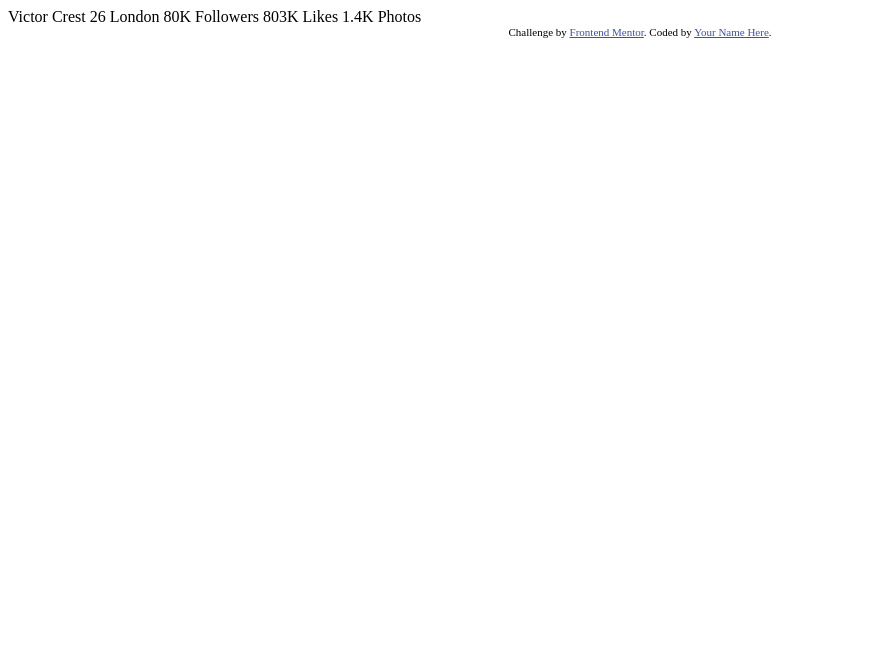
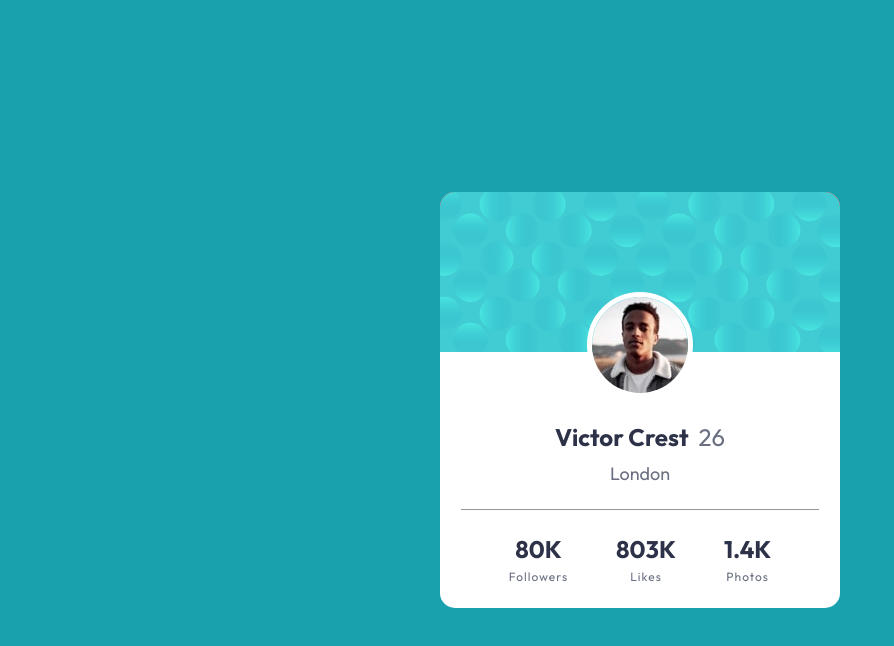
Before and after one commit to aatifsohel/fe-profile-card-component, a plain HTML site: page index.html in a window 1280 px wide. Shown: the whole page, without its empty margins (0-894 px from the left). Drawn offline with Linux system fonts and the light colour scheme.

Commit message:
make card

```diff
--- a/index.html
+++ b/index.html
@@ -1,35 +1,58 @@
 <!DOCTYPE html>
 <html lang="en">
   <head>
-  <meta charset="UTF-8">
-  <meta name="viewport" content="width=device-width, initial-scale=1.0"> <!-- displays site properly based on user's device -->
+    <meta charset="UTF-8" />
+    <meta name="viewport" content="width=device-width, initial-scale=1.0" />
 
-  <link rel="icon" type="image/png" sizes="32x32" href="./images/favicon-32x32.png">
+    <link
+      rel="icon"
+      type="image/png"
+      sizes="32x32"
+      href="./images/favicon-32x32.png"
+    />
+    <link rel="stylesheet" href="styles.css" />
 
     <title>Frontend Mentor | Profile card component</title>
-
-  <!-- Feel free to remove these styles or customise in your own stylesheet 👍 -->
-  <style>
-    .attribution { font-size: 11px; text-align: center; }
-    .attribution a { color: hsl(228, 45%, 44%); }
-  </style>
   </head>
   <body>
-  Victor Crest
-  26
-  London
+    <main>
+      <div class="profile-card">
+        <img src="images/image-victor.jpg" alt="Victor Crest" class="img" />
 
-  80K
-  Followers
+        <div class="user-details">
+          <div class="name">
+            <h1 class="username">Victor Crest</h1>
+            <span class="age">26</span>
+          </div>
 
-  803K
-  Likes
+          <p class="address">London</p>
+        </div>
 
-  1.4K
-  Photos
+        <div class="stats">
+          <div class="stats-items followers">
+            <span>80K </span>
+            <p>Followers</p>
+          </div>
+          <div class="stats-items likes">
+            <span>803K </span>
+            <p>Likes</p>
+          </div>
+          <div class="stats-items photos">
+            <span>1.4K </span>
+            <p>Photos</p>
+          </div>
+        </div>
+
         <div class="attribution">
-    Challenge by <a href="https://www.frontendmentor.io?ref=challenge" target="_blank">Frontend Mentor</a>.
-    Coded by <a href="#">Your Name Here</a>.
+          Challenge by
+          <a href="https://www.frontendmentor.io?ref=challenge" target="_blank"
+            >Frontend Mentor</a
+          >. Coded by
+          <a href="https://twitter.com/@aatifsohel" target="_blank"
+            >Aatif Sohel</a
+          >.
         </div>
+      </div>
+    </main>
   </body>
 </html>
--- a/styles.css
+++ b/styles.css
@@ -0,0 +1,131 @@
+@import url("https://fonts.googleapis.com/css2?family=Outfit:wght@400;700&display=swap");
+
+* {
+  padding: 0;
+  margin: 0;
+  box-sizing: border-box;
+}
+
+html {
+  font-size: 62.5%;
+}
+
+body {
+  font-family: "Outfit", sans-serif;
+  display: grid;
+  place-content: center;
+  min-height: 100vh;
+  background-color: hsl(185, 75%, 39%);
+  font-size: 1.8rem;
+}
+
+.profile-card {
+  background-color: #fff;
+  width: 40rem;
+  border-radius: 15px;
+  overflow: hidden;
+  padding-top: 10rem;
+
+  display: flex;
+  gap: 2.4rem;
+  flex-direction: column;
+  justify-content: center;
+  align-items: center;
+  position: relative;
+  z-index: 10000;
+}
+
+.profile-card::before {
+  content: "";
+  width: 100%;
+  height: 16rem;
+  position: absolute;
+  top: 0;
+  left: 0;
+  z-index: -1;
+  background-color: red;
+  background-image: url(images/bg-pattern-card.svg);
+  background-repeat: no-repeat;
+  background-size: cover;
+  background-position: top left;
+}
+
+.img {
+  border-radius: 50%;
+  border: 5px solid #fff;
+}
+
+.user-details {
+  display: flex;
+  flex-direction: column;
+  gap: 1rem;
+  justify-content: center;
+  align-items: center;
+}
+
+.name {
+  display: flex;
+  gap: 1rem;
+  justify-content: center;
+  align-items: center;
+}
+
+.username {
+  font-size: 2.4rem;
+  font-weight: 700;
+  color: hsl(229, 23%, 23%);
+}
+
+.age {
+  font-size: 2.4rem;
+  color: hsl(227, 10%, 46%);
+}
+
+.address {
+  color: hsl(227, 10%, 46%);
+}
+
+.stats {
+  padding: 2.4rem 4.8rem;
+  border-top: 0.5px solid hsl(0, 0%, 59%);
+
+  display: flex;
+  gap: 4.8rem;
+  justify-content: space-around;
+  align-items: center;
+}
+
+.stats-items {
+  display: flex;
+  flex-direction: column;
+  gap: 0.5rem;
+  justify-content: center;
+  align-items: center;
+}
+
+.stats-items span {
+  font-size: 2.4rem;
+  font-weight: 700;
+  color: hsl(229, 23%, 23%);
+}
+
+.stats-items p {
+  font-size: 1.2rem;
+  letter-spacing: 1px;
+  color: hsl(227, 10%, 46%);
+}
+
+/* *********** */
+.attribution {
+  font-size: 11px;
+  text-align: center;
+  /*
+  position: absolute;
+  left: 50%;
+  bottom: 0;
+  transform: translate(-50%, -50%); */
+  display: none;
+}
+.attribution a {
+  color: hsl(228, 45%, 44%);
+}
```
Lines whose indentation alone changed are shown as unchanged.
